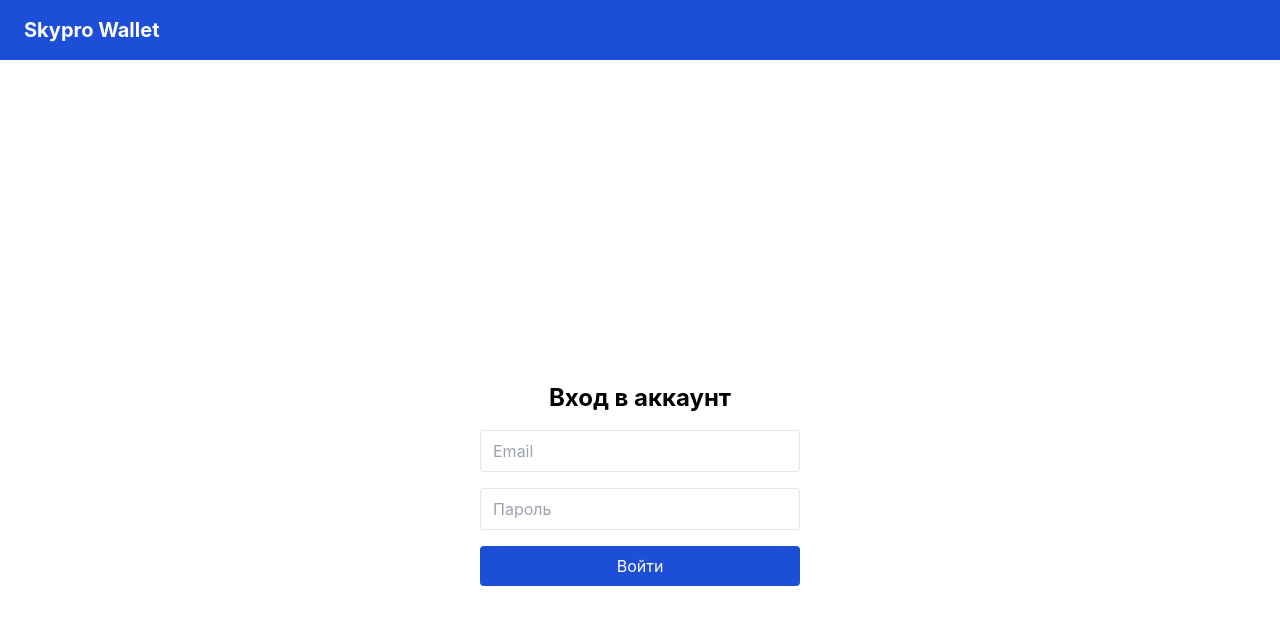
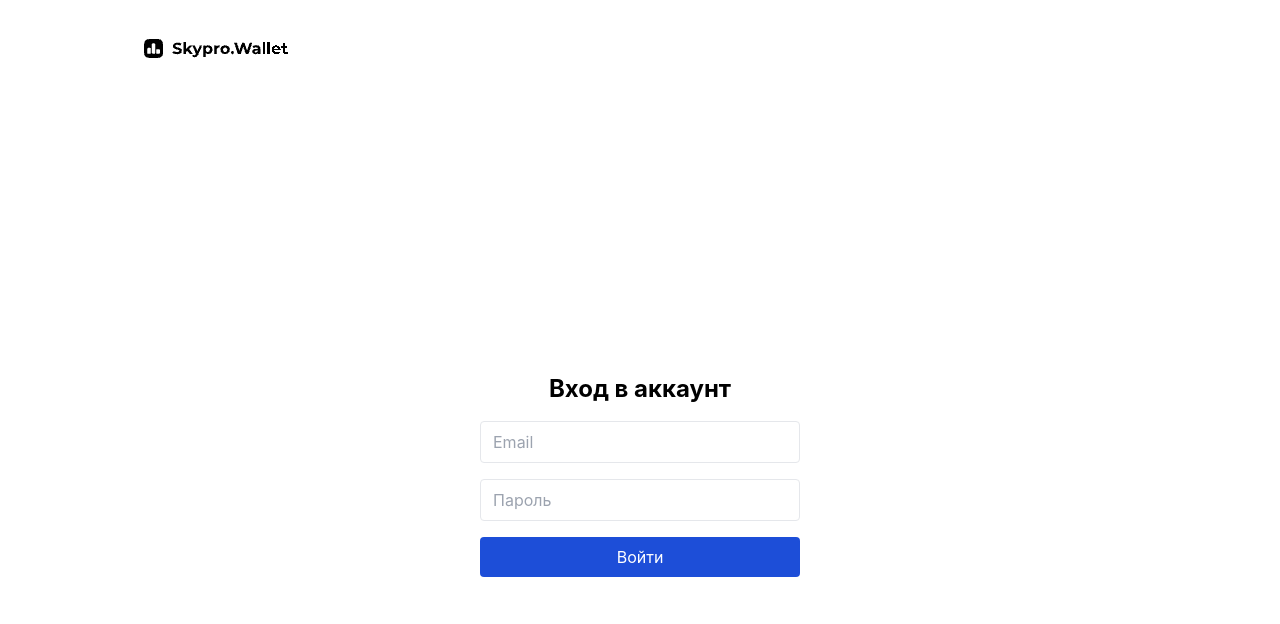
Before and after one commit to Borbos0/SkyproWallet, a React (Create React App) app: page /login in a window 1280 px wide. Shown: the top 624 px of the page. Built offline with nearby package versions, Linux system fonts and the light colour scheme.

Commit message:
Добавил лого хедеру

```diff
--- a/src/components/Header/Header.jsx
+++ b/src/components/Header/Header.jsx
@@ -1,6 +1,12 @@
+import Logo from '../../assets/Logo.png';
+
 const Header = () => (
-  <header className="bg-blue-700 text-white py-4 px-6 mb-6">
-    <h1 className="text-xl font-bold">Skypro Wallet</h1>
+  <header className="bg-white py-4 px-6 mb-6">
+    <img
+      src={Logo}
+      alt="Skypro Wallet Logo"
+      className="relative w-[143.68px] h-[19px] left-[120px] top-[23px]"
+    />
   </header>
 );
 
```
Also changed, not shown: src/assets/Logo.png (added).
